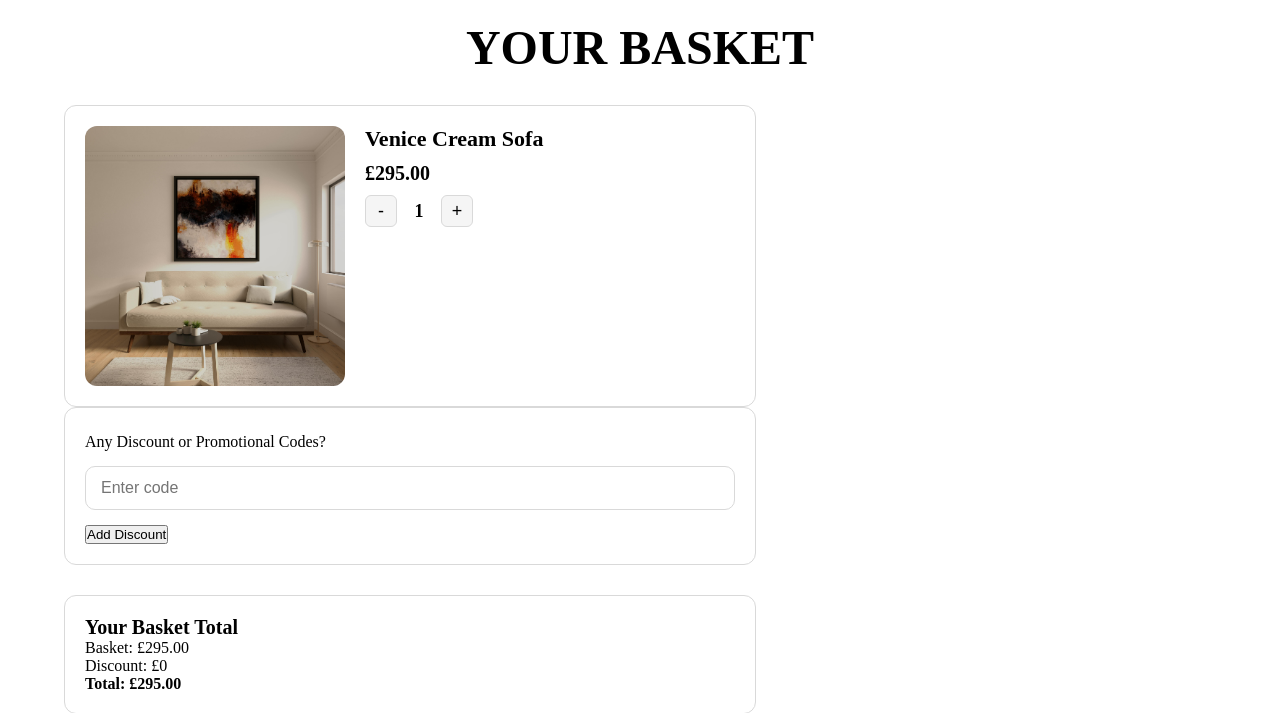
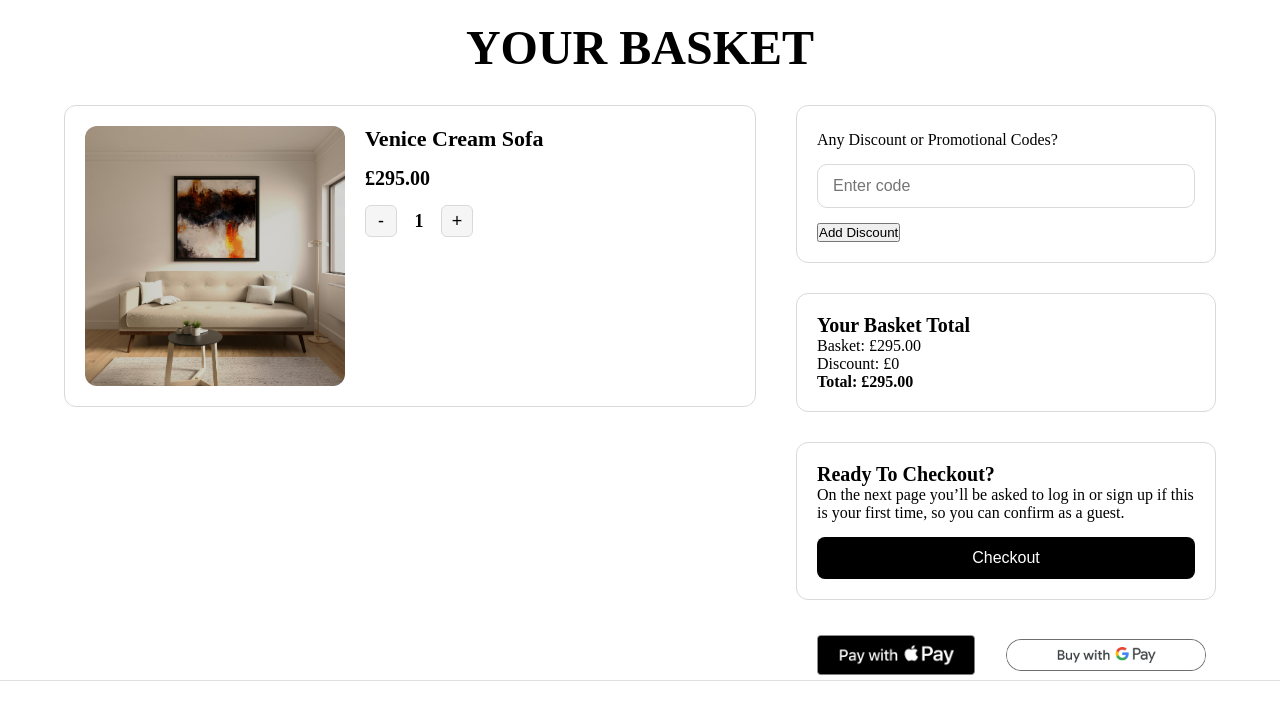
Before and after one commit to Dimitri-kc/TEAM-13-, a PHP site: page /html/basket.html in a window 1280 px wide. Shown: the part 150-863 px from the top of the page. Run offline with PHP 8.4, Linux system fonts and the light colour scheme; some web fonts are replaced.

Commit message:
fixed basket after added quantity

```diff
--- a/Draft/css/basket.css
+++ b/Draft/css/basket.css
@@ -43,7 +43,11 @@ body {
     border-radius: 12px;
     object-fit: cover;
 }
-
+.item-details {
+    display: flex;
+    flex-direction: column;
+    justify-content: flex-start;
+}
 .item-details h3 {
     margin: 0 0 10px;
     font-size: 22px;
--- a/Draft/html/basket.html
+++ b/Draft/html/basket.html
@@ -72,7 +72,7 @@
 
                     </div>
                 </div>
-
+                </div>
 
             </div>
 
```
